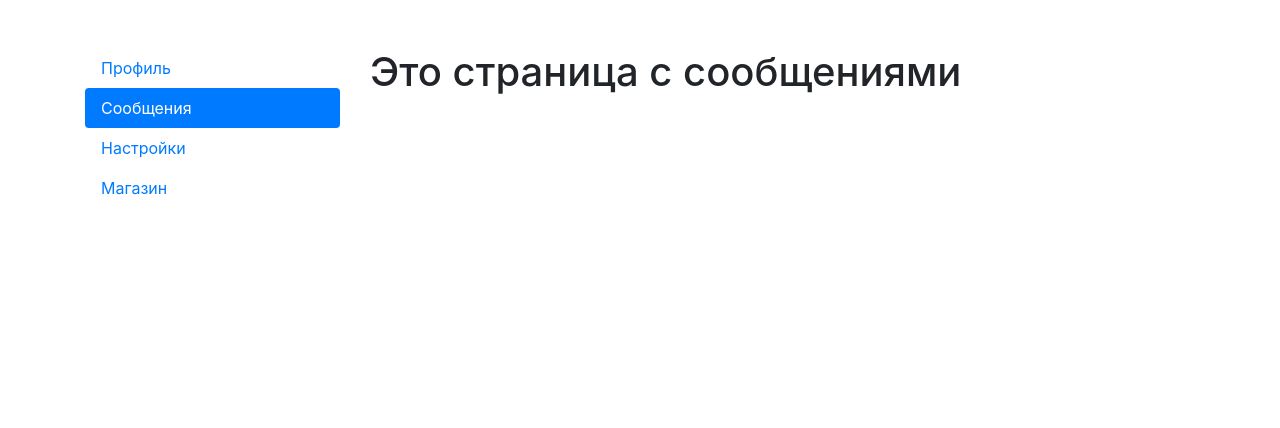
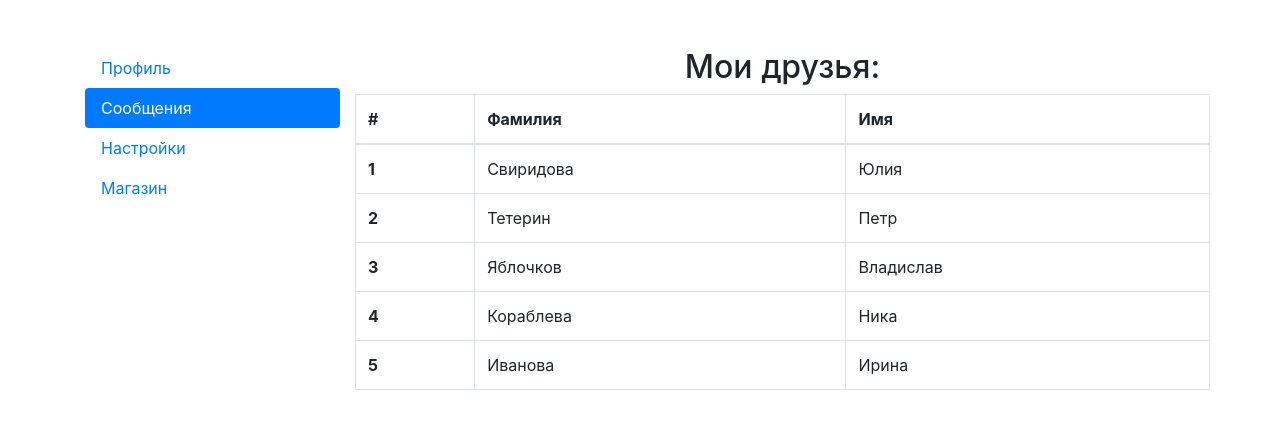
Before and after one commit to totoshka19/0970app, a React (Create React App) app: page /messages in a window 1280 px wide. Shown: the top 428 px of the page. Built offline with nearby package versions, Linux system fonts and the light colour scheme.

Commit message:
add css component, add state with users

```diff
--- a/src/App.jsx
+++ b/src/App.jsx
@@ -1,11 +1,12 @@
 import {NavLink, Route, Routes} from "react-router-dom";
-import "./App.css";
+// import "./App.css";
 import {Profile} from "./components/Profile";
 import {Messages} from "./components/Messages";
 import {Settings} from "./components/Settings";
 import {Shop} from "./components/Shop";
 
-function App() {
+function App(props) {
+    console.log(props);
     return (
         <div className="container mt-5">
             <div className="row mt-3">
@@ -27,8 +28,8 @@
                 </div>
                 <div className="col-md-9">
                     <Routes>
-                        <Route path="/profile" element={<Profile/>}/>
-                        <Route path="/messages" element={<Messages/>}/>
+                        <Route path="/profile" element={<Profile function={props.function.key_getUser}/>}/>
+                        <Route path="/messages" element={<Messages function={props.function.key_getUsers}/>}/>
                         <Route path="/settings" element={<Settings/>}/>
                         <Route path="/shop" element={<Shop/>}/>
                     </Routes>
--- a/src/components/Messages.jsx
+++ b/src/components/Messages.jsx
@@ -1,5 +1,38 @@
-export const Messages = () => {
+const TableRow = (props) => {
     return (
-        <h1>Это страница с сообщениями</h1>
+        <tr>
+            <th scope="row">{props.index + 1}</th>
+            <td>{props.lastname}</td>
+            <td>{props.name}</td>
+        </tr>
+    )
+}
+
+export const Messages = (props) => {
+    let users = props.function();
+    // console.log(Object.keys(users).length);
+    let usersCount = Object.keys(users).length;
+    let usersRow = [];
+    for (let i = 0; i < usersCount; i++) {
+        usersRow.push(<TableRow index={i} key={i} name={users[i].name} lastname={users[i].lastname}/>)
+    }
+    return (
+        <>
+            <h2 className="text-center">Мои друзья:</h2>
+            <div className="row">
+                <table className="table table-bordered">
+                    <thead>
+                        <tr>
+                            <th scope="col">#</th>
+                            <th scope="col">Фамилия</th>
+                            <th scope="col">Имя</th>
+                        </tr>
+                    </thead>
+                    <tbody>
+                        {usersRow}
+                    </tbody>
+                </table>
+            </div>
+        </>
     );
 }
--- a/src/components/Profile.jsx
+++ b/src/components/Profile.jsx
@@ -1,3 +1,23 @@
-export const Profile = () => {
-    return <h1>Это страница с профилем</h1>
-}
+import styles from "./Profile.module.css";
+
+export const Profile = (props) => {
+    let user = props.function()
+    return (
+        <div className="row">
+            <div className="col-sm-4">
+                <img src={user.avatar}
+                     alt=""
+                     width="100%"/>
+            </div>
+            <div className="col-sm-8">
+                <h2 className={styles.id}>ID: <span>{user.id}</span></h2>
+                <h2 className={styles.name}>Фамилия и имя: <span>{user.lastname} {user.name}</span></h2>
+                <p className={styles.mail}>Email: <span>{user.email}</span></p>
+                <p className={styles.text}>
+                    {user.about}
+                </p>
+                <p style={{fontWeight: 700}}>Небольшой текст</p>
+            </div>
+        </div>
+    );
+};
--- /dev/null
+++ b/src/components/Profile.module.css
@@ -0,0 +1,13 @@
+.id {
+    font-weight: 700;
+    color: blue;
+}
+.name {
+    color: darkblue;
+}
+.mail {
+    font-size: 1.5rem;
+}
+.text {
+    font-style: italic;
+}
--- a/src/index.js
+++ b/src/index.js
@@ -3,12 +3,11 @@
 import './index.css';
 import App from './App';
 import {BrowserRouter} from "react-router-dom";
+import {getUser, getUsers} from "./state";
 
 const root = ReactDOM.createRoot(document.getElementById('root'));
 root.render(
     <BrowserRouter>
-        <React.StrictMode>
-            <App />
-        </React.StrictMode>
+        <App function={{key_getUser: getUser, key_getUsers: getUsers}}/>
     </BrowserRouter>
 );
--- /dev/null
+++ b/src/state.jsx
@@ -0,0 +1,24 @@
+const user = {
+    name: "Иван",
+    lastname: "Иванов",
+    email: "ivanov@ya.ru",
+    id: "1",
+    about: "Тут я рассказываю о себе и своих увлечениях",
+    avatar: "https://images.unsplash.com/photo-1633332755192-727a05c4013d?ixlib=rb-4.0.3&ixid=MnwxMjA3fDB8MHxzZWFyY2h8Mnx8dXNlcnxlbnwwfHwwfHw%3D&w=300&q=80",
+}
+
+const users = {
+    0: {name: "Юлия", lastname: "Свиридова"},
+    1: {name: "Петр", lastname: "Тетерин"},
+    2: {name: "Владислав", lastname: "Яблочков"},
+    3: {name: "Ника", lastname: "Кораблева"},
+    4: {name: "Ирина", lastname: "Иванова"},
+}
+
+export function getUser() {
+    return user;
+}
+
+export function getUsers() {
+    return users;
+}
```
